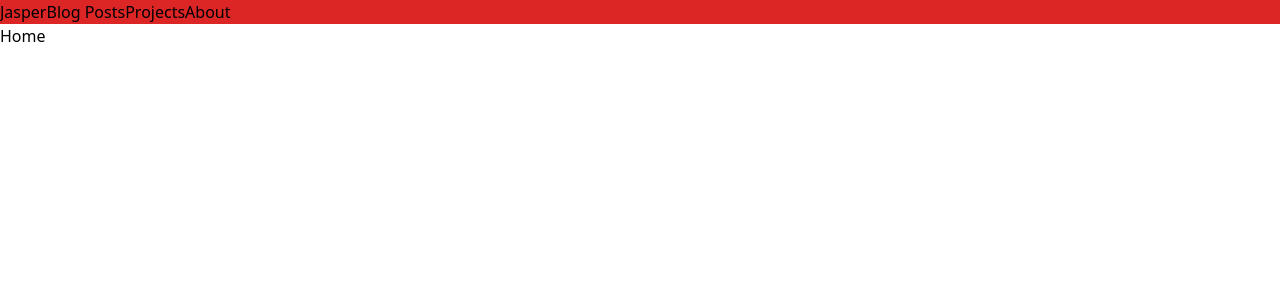
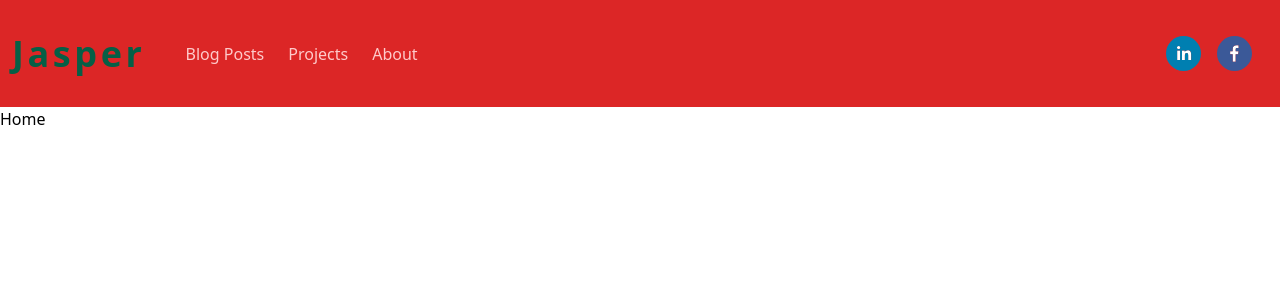
Before and after one commit to Mystic77/quilts-gallery, a React (Create React App) app: page / in a window 1280 px wide. Shown: the top 300 px of the page. Built offline with nearby package versions, Linux system fonts and the light colour scheme.

Commit message:
Create navbar

```diff
--- a/package.json
+++ b/package.json
@@ -12,6 +12,7 @@
     "react-dom": "^17.0.2",
     "react-router-dom": "^5.3.0",
     "react-scripts": "4.0.3",
+    "react-social-icons": "^5.6.1",
     "web-vitals": "^1.1.2"
   },
   "scripts": {
--- a/src/components/NavBar.js
+++ b/src/components/NavBar.js
@@ -1,18 +1,58 @@
 import React from 'react';
 import { NavLink } from 'react-router-dom';
+import { SocialIcon } from 'react-social-icons';
 
 const NavBar = () => {
   return (
     <header className="bg-red-600">
-      <div>
-        <nav>
-          <NavLink to="/" exact>
+      <div className="container mx-auto flex justify-between">
+        <nav className="flex">
+          <NavLink
+            to="/"
+            exact
+            activeClassName="text-white"
+            className="inline-flex items-center py-6 px-3 mr-4 text-red-100 hover:text-green-800 text-4xl font-bold cursive tracking-widest"
+          >
             Jasper
           </NavLink>
-          <NavLink to="/post">Blog Posts</NavLink>
-          <NavLink to="/project">Projects</NavLink>
-          <NavLink to="/about">About</NavLink>
+          <NavLink
+            to="/post"
+            activeClassName="text-red-100 bg-red-700"
+            className="inline-flex items-center py-3 px-3 my-6 rounded text-red-200 hover:text-green-800"
+          >
+            Blog Posts
+          </NavLink>
+          <NavLink
+            to="/project"
+            activeClassName="text-red-100 bg-red-700"
+            className="inline-flex items-center py-3 px-3 my-6 rounded text-red-200 hover:text-green-800"
+          >
+            Projects
+          </NavLink>
+          <NavLink
+            to="/about"
+            activeClassName="text-red-100 bg-red-700"
+            className="inline-flex items-center py-3 px-3 my-6 rounded text-red-200 hover:text-green-800"
+          >
+            About
+          </NavLink>
         </nav>
+        <div className="inline-flex py-3 px-3 my-6">
+          <SocialIcon
+            url="https://linkedin.com"
+            className="mr-4"
+            target="_blank"
+            fgColor="#ffff"
+            style={{ height: 35, width: 35 }}
+          />
+          <SocialIcon
+            url="https://facebook.com"
+            className="mr-4"
+            target="_blank"
+            fgColor="#ffff"
+            style={{ height: 35, width: 35 }}
+          />
+        </div>
       </div>
     </header>
   );
```
Also changed, not shown: 1 other file (tests, documents, lock files or other folders).
